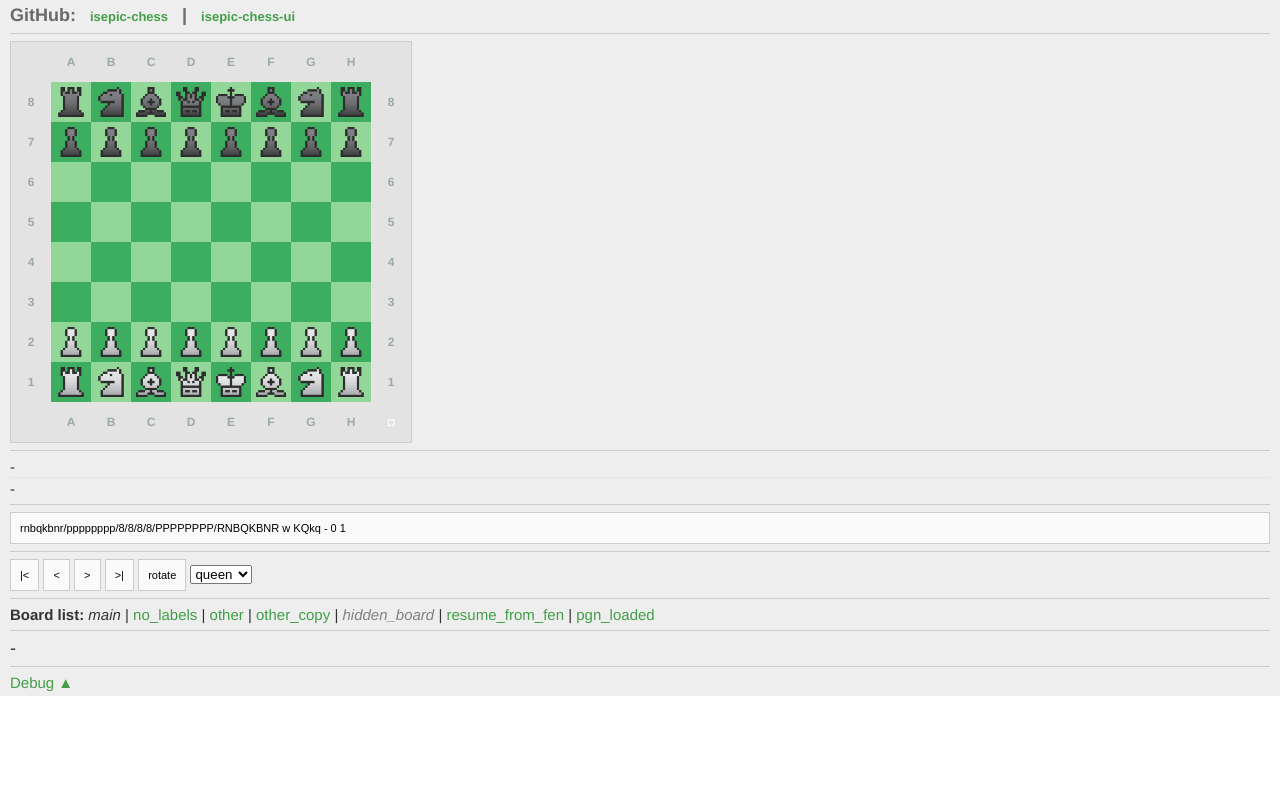
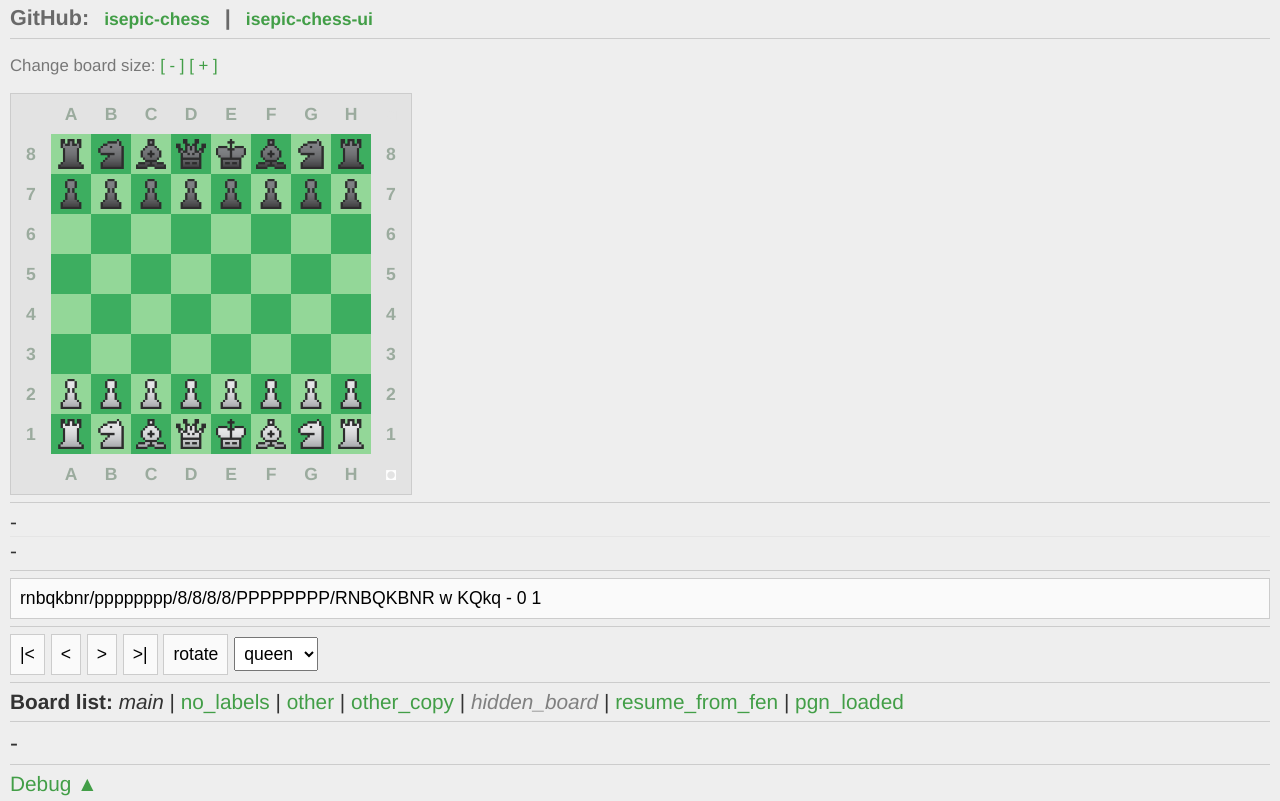
Before and after one commit to ajax333221/isepic-chess-ui, a website: page index.html in a window 1280 px wide. Drawn offline with Linux system fonts and the light colour scheme.

Commit message:
ui v1.8.4

```diff
--- a/css/isepic-chess-ui.css
+++ b/css/isepic-chess-ui.css
@@ -25,6 +25,11 @@ body{
 	color: #63664b;
 }
 
+.ic_ui_main p{
+	font-size: 2.1vmin;
+	color: #777;
+}
+
 .ic_ui_main hr{
 	margin: 7px 0;
 	padding: 0;
@@ -36,7 +41,7 @@ body{
 /*start(header) ---*/
 .ic_ui_header{
 	color: #333;
-	font-size: 15px;
+	font-size: 2.2vmin;
 	/*2020 border: 1px solid #c7c56d;*/
 	/*2020 background: #edeb9f;*/
 }
@@ -44,13 +49,13 @@ body{
 .ic_ui_header h3{
 	margin: 0;
 	padding: 0;
-	font-size: 18px;
+	font-size: 2.7vmin;
 	color: #696969;
 }
 
 .ic_ui_header h3 a{
 	padding: 0 9px;
-	font-size: 13px;
+	font-size: 2.2vmin;
 }
 /*end(header) ---*/
 
@@ -64,7 +69,7 @@ body{
 
 .ic_ui_board{
 	color: #333;
-	font-size: 15px;
+	font-size: 2.6vmin;
 	border: 1px solid #ccc;
 	background: #e3e3e3;
 }
@@ -107,7 +112,7 @@ body{
 .ic_ui_board .ic_wk{background-image: url('./images/wk.png');}
 
 .ic_ui_board .ic_label{
-	font-size: 12px;
+	font-size: 2.2vmin;
 	font-weight: bold;
 	color: #9bab9e;
 	-webkit-touch-callout: none;
@@ -127,7 +132,6 @@ body{
 .ic_ui_board .ic_char span{
 	height: 50%;
 	width: 50%;
-	line-height: 20px;
 	position: absolute;
 	top: 25%;
 	left: 25%;
@@ -149,7 +153,7 @@ body{
 /*start(materialdiff) ---*/
 .ic_ui_materialdiff{
 	color: #333;
-	font-size: 15px;
+	font-size: 2.6vmin;
 	/*2020 border: 1px solid #8cd4c6;*/
 	/*2020 background: #c1f5eb;*/
 	text-align: left;
@@ -173,14 +177,19 @@ body{
 /*start(controls) ---*/
 .ic_ui_controls{
 	color: #333;
-	font-size: 15px;
+	font-size: 2.6vmin;
 	/*2020 border: 1px solid #8cd4c6;*/
 	/*2020 background: #c1f5eb;*/
 }
 
+.ic_ui_controls select{
+	padding: 5px;
+	font-size: 2.2vmin;
+}
+
 .ic_ui_controls input{
 	padding: 9px;
-	font-size: 11px;
+	font-size: 2.2vmin;
 	border: 1px solid #ccc;
 	background: #fafafa;
 	cursor: pointer;
@@ -200,7 +209,7 @@ body{
 
 .ic_ui_tabs{
 	color: #333;
-	font-size: 15px;
+	font-size: 2.6vmin;
 	/*2020 border: 1px solid #b281c7;*/
 	/*2020 background: #e4c9f0;*/
 }
@@ -213,7 +222,7 @@ body{
 
 .ic_ui_movelist{
 	color: #333;
-	font-size: 18px;
+	font-size: 3vmin;
 	/*2020 border: 1px solid #c4cca7;*/
 	/*2020 background: #eef2df;*/
 }
@@ -246,7 +255,7 @@ body{
 /*start(debug) ---*/
 .ic_ui_debug{
 	color: #333;
-	font-size: 15px;
+	font-size: 2.6vmin;
 	/*2020 border: 1px solid #b2c8cf;*/
 	/*2020 background: #e9f4f7;*/
 }
--- a/index.html
+++ b/index.html
@@ -107,6 +107,37 @@ Rb7 24. Rd3 Bd8 25. Rb3   Rxb3   Rxa7+	 Nc7  -+  axb3 Bf6
 				//many methods refresh the boards (so it is best to make one last refresh
 				//to make sure that this board will be the one displayed and without animations)
 				main_board.refreshBoard();
+
+				//this is not part of the UI library (might be in the future)
+				$("#ic_ui_smaller").click(function(){
+					var elm;
+
+					elm=$("#ic_ui_board").parent();
+
+					elm.css({
+						"width" : Math.max(200, Math.ceil(elm.width()*0.8)),
+						"height" : Math.max(200, Math.ceil(elm.height()*0.8))
+					});
+
+					if($(this).prop("tagName")==="A"){
+						return false;
+					}
+				});
+
+				$("#ic_ui_bigger").click(function(){
+					var elm;
+
+					elm=$("#ic_ui_board").parent();
+
+					elm.css({
+						"width" : Math.min(800, Math.ceil(elm.width()*1.2)),
+						"height" : Math.min(800, Math.ceil(elm.height()*1.2))
+					});
+
+					if($(this).prop("tagName")==="A"){
+						return false;
+					}
+				});
 			});
 		</script>
 	</head>
@@ -117,6 +148,8 @@ Rb7 24. Rd3 Bd8 25. Rb3   Rxb3   Rxa7+	 Nc7  -+  axb3 Bf6
 			</div>
 
 			<hr>
+
+			<p>Change board size: <a id="ic_ui_smaller" href="#">[ - ]</a> <a id="ic_ui_bigger" href="#">[ + ]</a></p>
 
 			<!-- this inline-style of 400x400 is overwritting a default 100%x100% -->
 			<!-- remove only when wrapped inside a NxN-squared parent with defined height and width -->
--- a/js/isepic-chess-ui.js
+++ b/js/isepic-chess-ui.js
@@ -4,7 +4,7 @@
 
 (function(windw, $, Ic){
 	var IcUi=(function(){
-		var _VERSION="1.8.3";
+		var _VERSION="1.8.4";
 
 		var _ANIMATE_DURATION=300;
 		var _MATERIAL_DIFF_PX=15;
--- a/package.json
+++ b/package.json
@@ -1,6 +1,6 @@
 {
   "name": "isepic-chess-ui",
-  "version": "1.8.3",
+  "version": "1.8.4",
   "title": "isepic-chess-ui.js",
   "description": "UI of isepic-chess.js",
   "main": "js/isepic-chess-ui.js",
```
Also changed, not shown: README.md.
